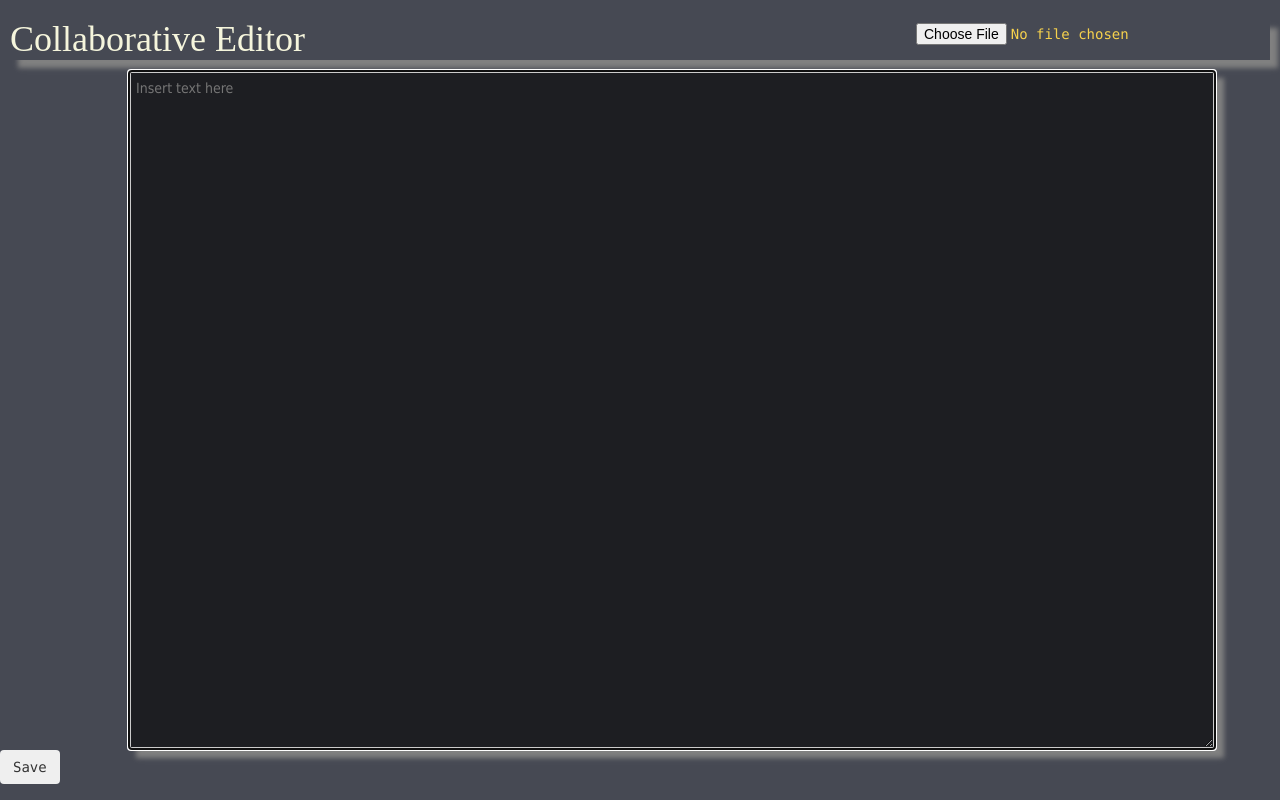
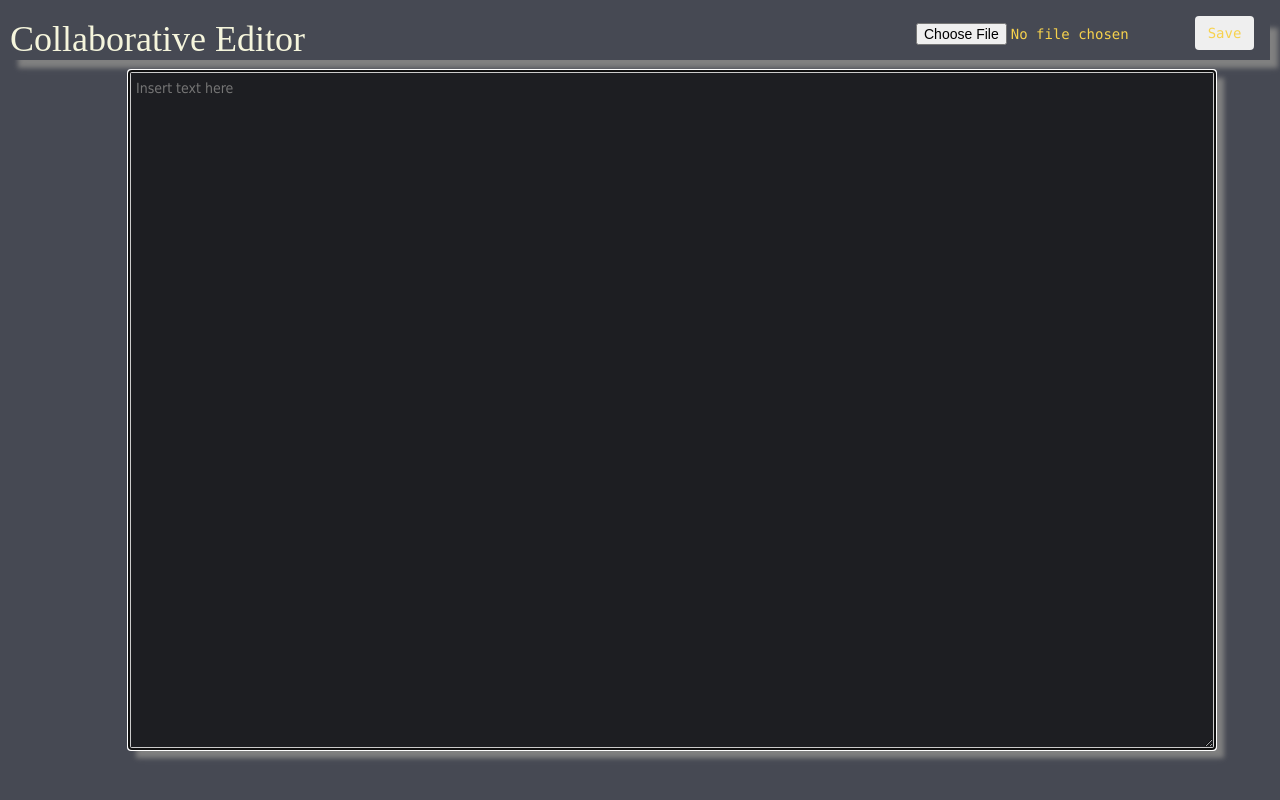
Before and after one commit to shonali-ks/Collaborative-editor, a website: page Collaborative-editor/public/index.html in a window 1280 px wide. Drawn offline with nearby package versions, Linux system fonts and the light colour scheme; some packages are replaced by stand-ins of ours; no server answers; a script that the page names is missing.

Commit message:
Update app.css

```diff
--- a/Collaborative-editor/public/app.css
+++ b/Collaborative-editor/public/app.css
@@ -41,4 +41,11 @@ input{
     top: 2%;
     right: 5%;
     color: #f7d24d;
+
 }
+#btn{
+    position: fixed;
+    top: 2%;
+    right: 2%;
+    color: #f7d24d;
+}
```
